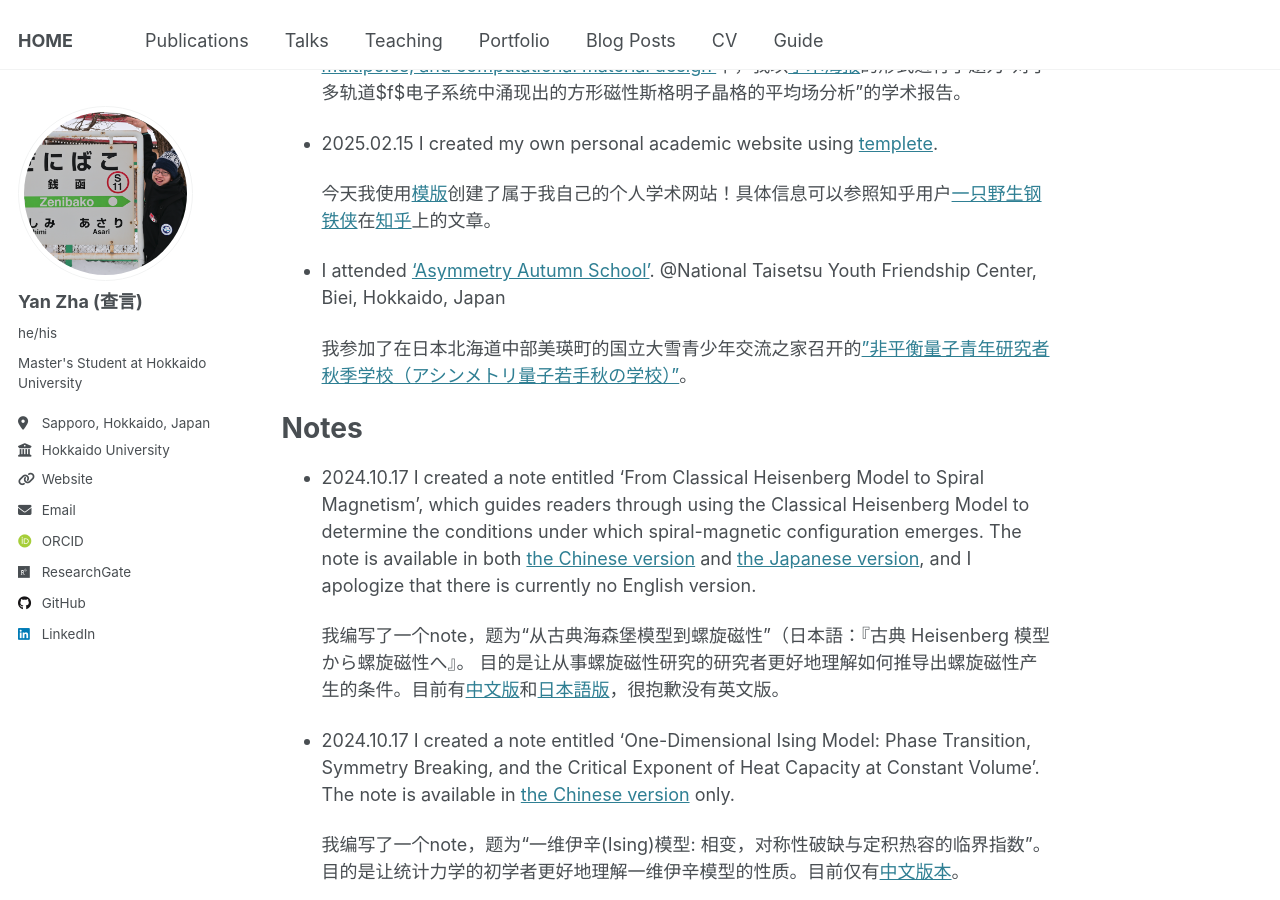
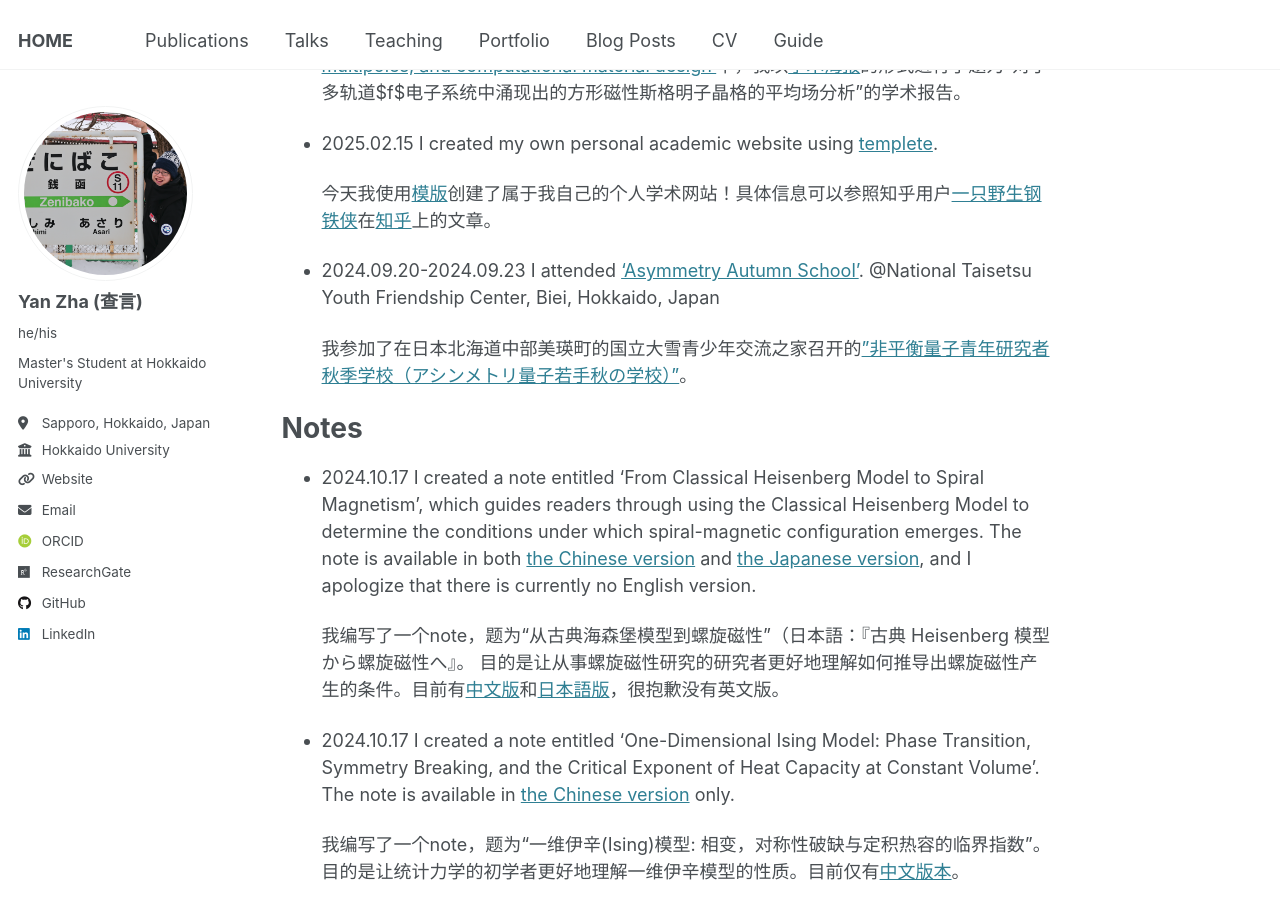
Before and after one commit to yzhacn/yzhacn.github.io, a Jekyll site: the page built from _pages/about.md, in a window 1280 px wide and 900 px high, scrolled down 704 px. Built offline with Jekyll 4.4.1, drawn with Linux system fonts in a browser that asks for light colours; some web fonts are replaced.

Commit message:
Update about.md

```diff
--- a/_pages/about.md
+++ b/_pages/about.md
@@ -30,7 +30,7 @@
 
   今天我使用[模版](https://github.com/academicpages/academicpages.github.io)创建了属于我自己的个人学术网站！具体信息可以参照知乎用户[一只野生钢铁侠](https://www.zhihu.com/people/91-53-41-34)在[知乎](https://zhuanlan.zhihu.com/p/711554540)上的文章。
 
-* I attended ['Asymmetry Autumn School'](https://asymmetry.hiroshima-u.ac.jp/event/1097). @National Taisetsu Youth Friendship Center, Biei, Hokkaido, Japan
+* 2024.09.20-2024.09.23 I attended ['Asymmetry Autumn School'](https://asymmetry.hiroshima-u.ac.jp/event/1097). @National Taisetsu Youth Friendship Center, Biei, Hokkaido, Japan
 
   我参加了在日本北海道中部美瑛町的国立大雪青少年交流之家召开的[”非平衡量子青年研究者秋季学校（アシンメトリ量子若手秋の学校）”](https://asymmetry.hiroshima-u.ac.jp/event/1097)。
 
```
